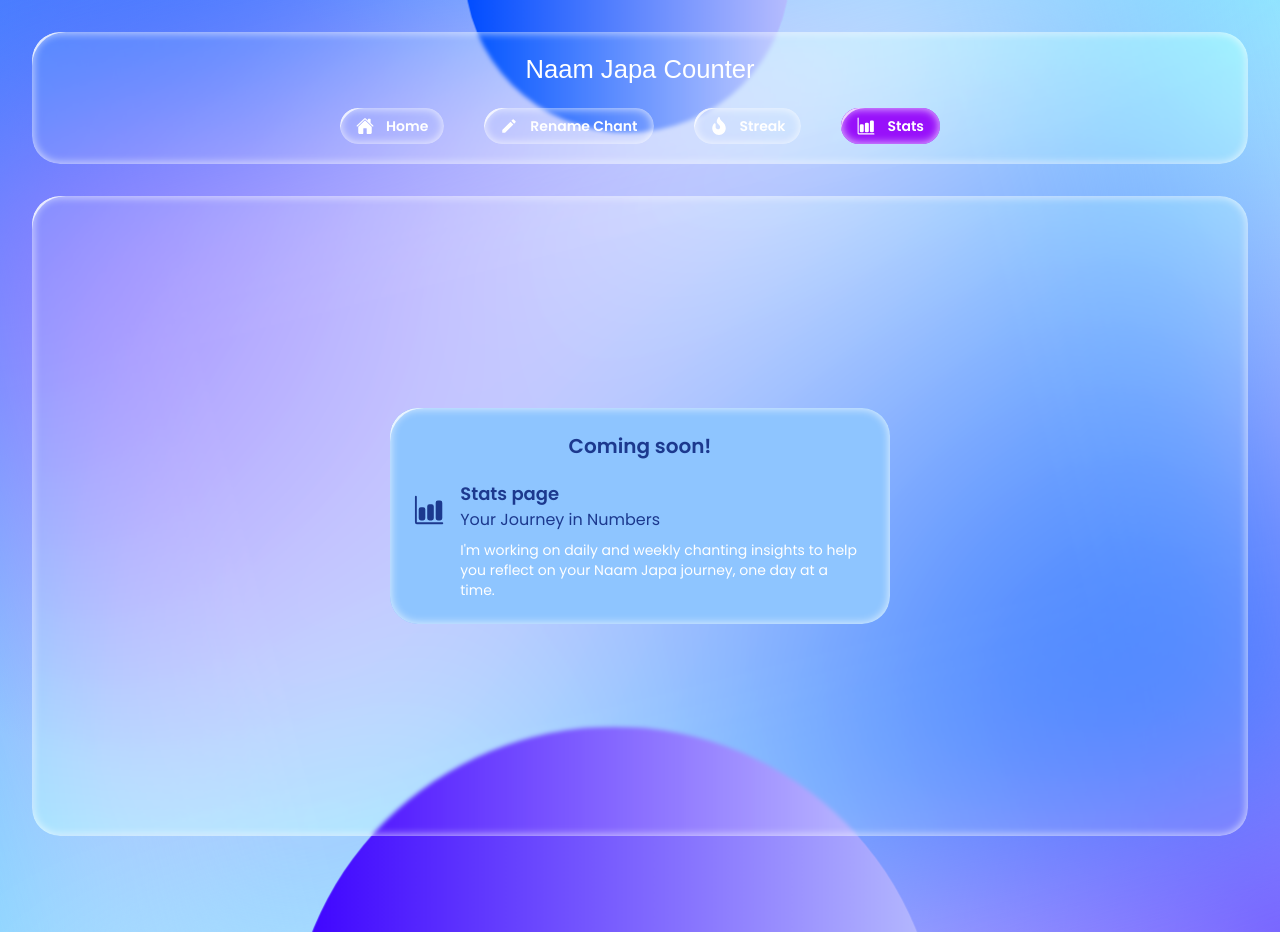
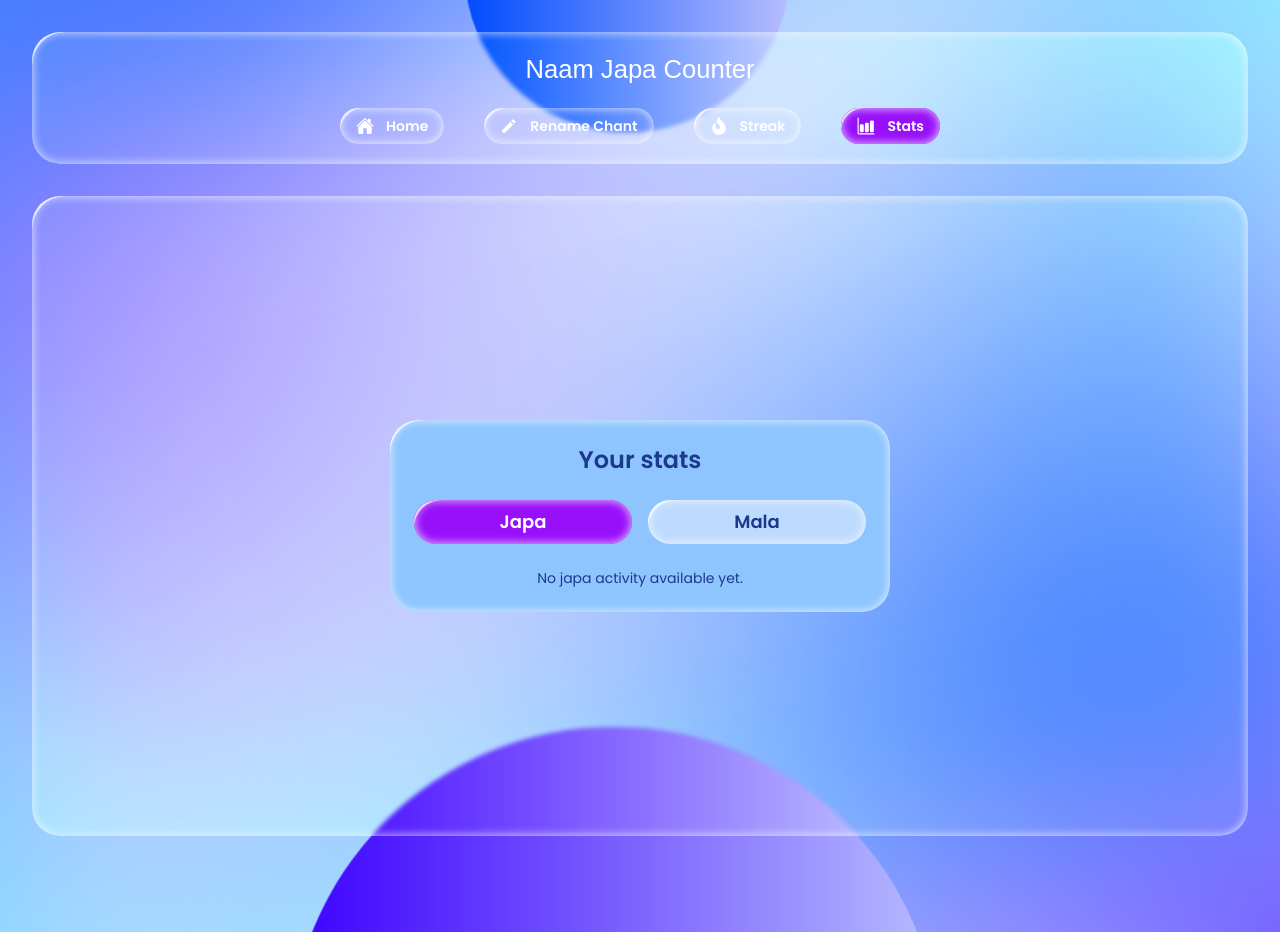
Before and after one commit to abhisharma54/Naam-Japa-Counter, a React (Vite) app: page /stats in a window 1280 px wide. Built offline with nearby package versions, Linux system fonts and the light colour scheme; a web font is replaced by a local one.

Commit message:
feat: added stats for japa and mala activity

```diff
--- a/package.json
+++ b/package.json
@@ -1,7 +1,7 @@
 {
   "name": "radhajapa-project",
   "private": true,
-  "version": "1.4.0",
+  "version": "1.5.0",
   "type": "module",
   "scripts": {
     "dev": "vite",
--- /dev/null
+++ b/src/components/ActivityTabs.jsx
@@ -0,0 +1,30 @@
+import React from "react";
+import { STAT_TYPES } from "../constants/stats";
+
+function ActivityTabs({ activeType, onActiveType }) {
+  return (
+    <div className="flex w-full min-w-0 items-center gap-3 sm:gap-4">
+      {STAT_TYPES.map(({ id, label }) => {
+        const isActive = activeType === id;
+
+        return (
+          <button
+            key={id}
+            type="button"
+            aria-pressed={isActive}
+            onClick={() => onActiveType(id)}
+            className={`glassCard min-w-0 flex-1 rounded-full px-3 py-2 text-sm font-semibold capitalize transition duration-150 cursor-pointer hover:scale-[1.02] active:scale-100 sm:px-6 sm:text-lg ${
+              isActive
+                ? "bg-purple-600 text-white"
+                : "bg-blue-200 text-blue-900 hover:bg-blue-100"
+            }`}
+          >
+            {label}
+          </button>
+        );
+      })}
+    </div>
+  );
+}
+
+export default React.memo(ActivityTabs);
--- /dev/null
+++ b/src/constants/stats.js
@@ -0,0 +1,7 @@
+export const STAT_TYPES = [
+  { id: "japa", label: "Japa" },
+  { id: "mala", label: "Mala" },
+];
+
+export const CHART_HEIGHT_PX = 150;
+export const MIN_BAR_HEIGHT_PX = 4;
--- a/src/pages/Stats.jsx
+++ b/src/pages/Stats.jsx
@@ -1,27 +1,111 @@
-import React from "react";
-import { icons } from "../constants/icons";
-
-const Icon = icons['chart'];
+import React, { useMemo, useEffect, useRef, useState } from "react";
+import useNaamContext from "../context/naamContext";
+import { CHART_HEIGHT_PX, MIN_BAR_HEIGHT_PX } from "../constants/stats";
+import ActivityTabs from "../components/ActivityTabs";
 
 function Stats() {
+  const { data } = useNaamContext();
+
+  const scrollRef = useRef(null);
+  const hasAutoScrolled = useRef(false);
+
+  const [activeType, setActiveType] = useState("japa");
+  const [isScrollable, setIsScrollable] = useState(false);
+
+  const dailyActivity = data?.daily_activity;
+  const isJapa = activeType === "japa";
+
+  const statsData = useMemo(() => {
+    return Object.entries(dailyActivity ?? {})
+      .sort(([a], [b]) => a.localeCompare(b)) // oldest -> newest
+      .map(([date, activity]) => ({
+        key: date,
+        label: new Date(`${date}T00:00:00`).toLocaleDateString("en-IN", {
+          day: "2-digit",
+          month: "2-digit",
+        }),
+        type: Number(isJapa ? (activity?.japa ?? 0) : (activity?.mala ?? 0)),
+      }));
+  }, [dailyActivity, isJapa]);
+
+  const maxJapa = Math.max(1, ...statsData.map((item) => item.japa));
+
+  useEffect(() => {
+    const el = scrollRef.current;
+    if (!el) return;
+
+    // Scroll to the latest day only once, so later data updates
+    // don't pull the user away from older history
+    if (!hasAutoScrolled.current) {
+      el.scrollLeft = el.scrollWidth;
+      hasAutoScrolled.current = true;
+    }
+
+    const checkScrollable = () => {
+      setIsScrollable(el.scrollWidth > el.clientWidth);
+    };
+
+    checkScrollable();
+    window.addEventListener("resize", checkScrollable);
+    return () => window.removeEventListener("resize", checkScrollable);
+  }, [statsData]);
+
   return (
-    <div className="glassCard flex flex-col gap-5 p-6 bg-blue-300 rounded-(--boxRadius) sm:w-125">
-      <h1 className="text-xl font-semibold text-center text-blue-900">
-        Coming soon!
-      </h1>
-      <div className="flex gap-4">
-        <Icon size={60} className="text-blue-900" />
-        <div className="flex flex-col items-start gap-2">
-          <h1 className="text-lg font-semibold text-blue-900">Stats page</h1>
-          <h3 className="text-base -mt-2 text-blue-900">
-            Your Journey in Numbers
-          </h3>
-          <p className="text-sm text-white text-left">
-            I'm working on daily and weekly chanting insights to help you
-            reflect on your Naam Japa journey, one day at a time.
-          </p>
-        </div>
-      </div>
+    <div className="glassCard flex w-full min-w-0 flex-col gap-5 rounded-(--boxRadius) bg-blue-300 p-4 text-blue-900 sm:w-125 sm:gap-6 sm:p-6">
+      <h1 className="text-xl font-semibold sm:text-2xl">Your stats</h1>
+
+      <ActivityTabs activeType={activeType} onActiveType={setActiveType} />
+
+      {statsData.length === 0 ? (
+        <p className="text-center text-sm">
+          No {activeType} activity available yet.
+        </p>
+      ) : (
+        <>
+          <div
+            ref={scrollRef}
+            className="w-full min-w-0 overflow-x-auto overflow-y-hidden pb-3 touch-pan-x"
+            style={{ WebkitOverflowScrolling: "touch" }}
+          >
+            <div className="flex w-max min-w-full items-end gap-4 rounded-md px-3 py-2">
+              {statsData.map(({ key, label, type }) => {
+                const barHeight = (type / maxJapa) * CHART_HEIGHT_PX;
+
+                return (
+                  <div
+                    key={key}
+                    className="flex w-12 shrink-0 flex-col items-center gap-2"
+                  >
+                    <span className="text-xs font-medium">
+                      {type.toLocaleString("en-IN")}
+                    </span>
+
+                    <div className="flex w-10 items-end justify-center">
+                      <div
+                        className="w-full rounded-t-md bg-purple-600 transition-all duration-300"
+                        style={{
+                          height: `${barHeight}px`,
+                          minHeight:
+                            type > 0 ? `${MIN_BAR_HEIGHT_PX}px` : "0px",
+                        }}
+                        title={`${activeType}: ${type}`}
+                      />
+                    </div>
+
+                    <span className="whitespace-nowrap text-xs">{label}</span>
+                  </div>
+                );
+              })}
+            </div>
+          </div>
+
+          {isScrollable && (
+            <p className="-mt-2 text-center text-xs text-blue-900/80">
+              ← Swipe or scroll left to see your previous japa history
+            </p>
+          )}
+        </>
+      )}
     </div>
   );
 }
--- a/src/pages/StreakOverview.jsx
+++ b/src/pages/StreakOverview.jsx
@@ -3,6 +3,7 @@ import useNaamContext from "../context/naamContext";
 import { streakMilestones, weekDayLabels } from "../constants/data";
 import { chantAchievements } from "../constants/achievements";
 import { FaFire, FaRegCircleCheck, CiLock, icons } from "../constants/icons";
+import ActivityTabs from "../components/ActivityTabs";
 
 function StreakOverview() {
   const { data } = useNaamContext();
@@ -37,27 +38,7 @@ function StreakOverview() {
       <div className="glassCard flex w-full min-w-0 sm:w-125 flex-col gap-5 rounded-(--boxRadius) bg-blue-300 p-4 text-blue-900 sm:gap-6 sm:p-6">
         <h1 className="text-xl font-semibold sm:text-2xl">Your streak</h1>
 
-        <div className="flex w-full min-w-0 items-center gap-3 sm:gap-4">
-          {["japa", "mala"].map((type) => {
-            const isActive = activeType === type;
-
-            return (
-              <button
-                key={type}
-                type="button"
-                aria-pressed={isActive}
-                onClick={() => setActiveType(type)}
-                className={`glassCard min-w-0 flex-1 rounded-full px-3 py-2 text-sm font-semibold capitalize transition duration-150 cursor-pointer hover:scale-[1.02] active:scale-100 sm:px-6 sm:text-lg ${
-                  isActive
-                    ? "bg-purple-600 text-white"
-                    : "bg-blue-200 text-blue-900 hover:bg-blue-100"
-                }`}
-              >
-                {type}
-              </button>
-            );
-          })}
-        </div>
+        <ActivityTabs activeType={activeType} onActiveType={setActiveType} />
 
         {/* Current and best streak */}
         <div className="flex min-w-0 flex-wrap items-center justify-between gap-4">
```
